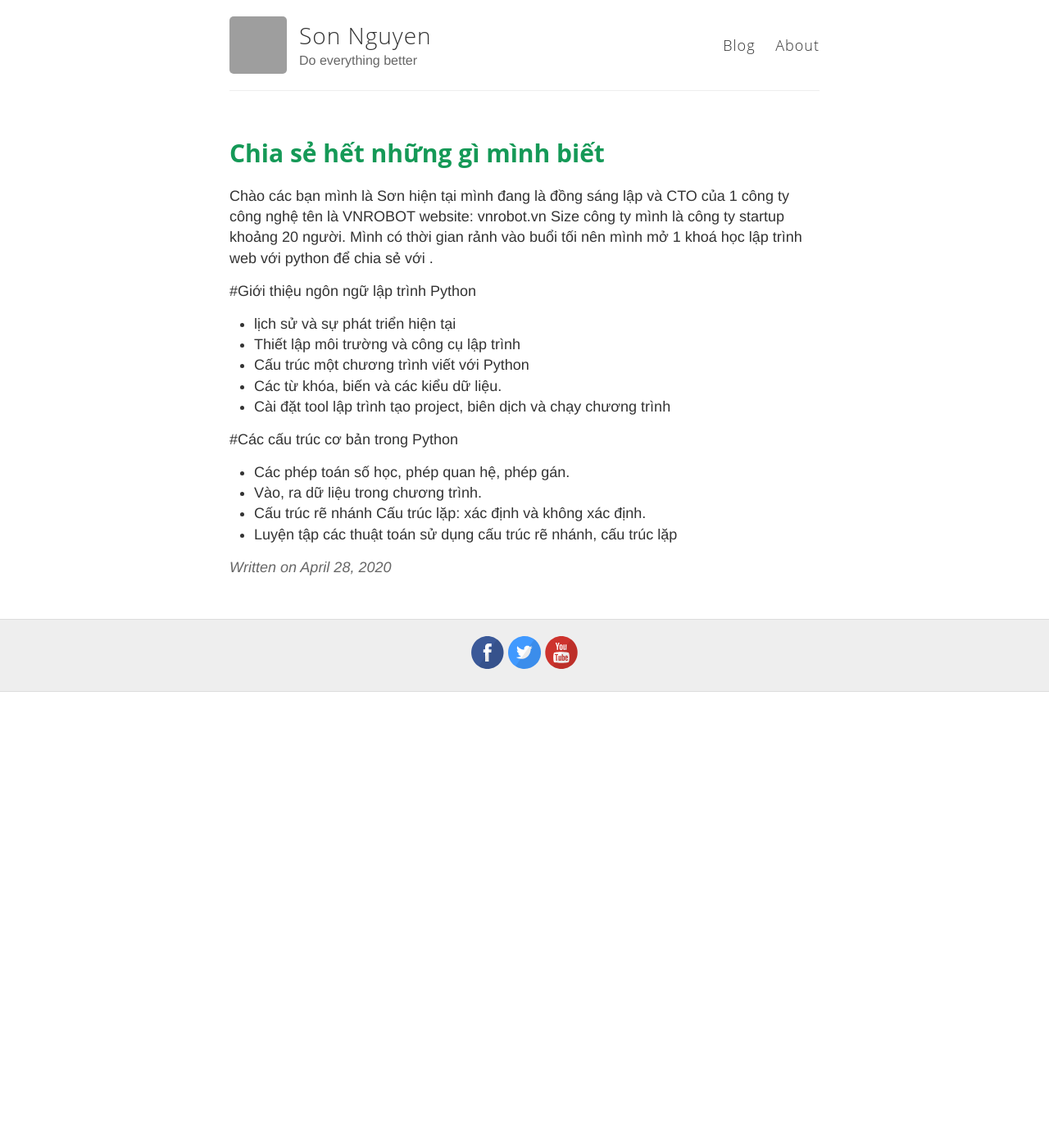
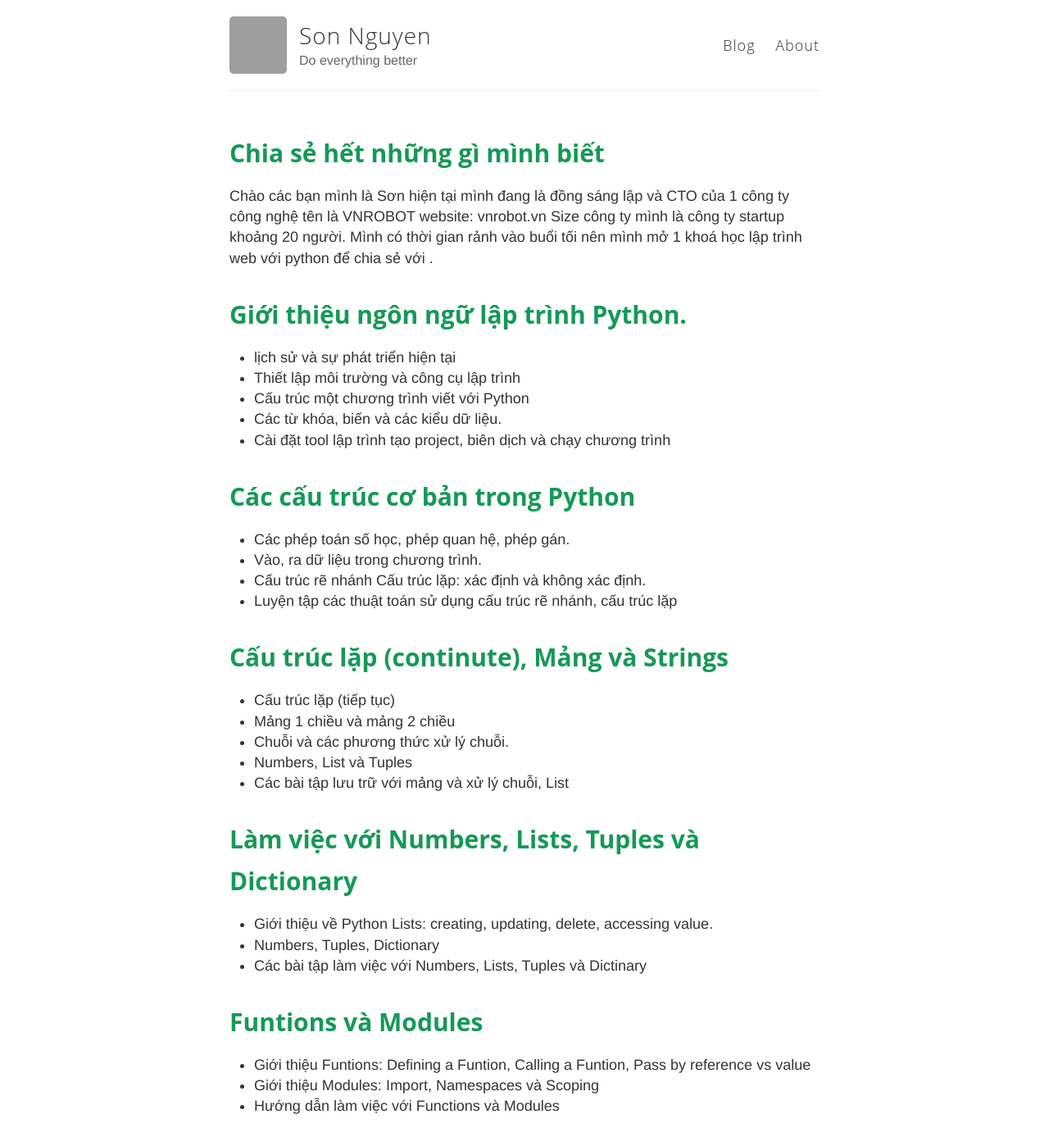
Before and after one commit to sonnhfit/sonnhfit.github.io, a Jekyll site: the page built from _posts/2020-4-28-day-het-khong-con-cai-gi.md, in a window 1280 px wide and 1400 px high. Shown: the whole window at 82% size. Built offline with Jekyll 4.4.1, drawn with Linux system fonts in a browser that asks for light colours; some of the changed text lies outside the part shown; grey boxes are pictures that could not be loaded.

Commit message:
Update 2020-4-28-day-het-khong-con-cai-gi.md

```diff
--- a/_posts/2020-4-28-day-het-khong-con-cai-gi.md
+++ b/_posts/2020-4-28-day-het-khong-con-cai-gi.md
@@ -8,7 +8,8 @@ Size công ty mình là công ty startup khoảng 20 người.
 Mình có thời gian rảnh vào buổi tối nên mình mở 1 khoá học lập trình web với python để chia sẻ với .
 
 
-#Giới thiệu ngôn ngữ lập trình Python
+
+# Giới thiệu ngôn ngữ lập trình Python.
 
 - lịch sử và sự phát triển hiện tại
 - Thiết lập môi trường và công cụ lập trình
@@ -16,9 +17,29 @@ Mình có thời gian rảnh vào buổi tối nên mình mở 1 khoá học l
 - Các từ khóa, biến và các kiểu dữ liệu.
 - Cài đặt tool lập trình tạo project, biên dịch và chạy chương trình
 
-#Các cấu trúc cơ bản trong Python
+# Các cấu trúc cơ bản trong Python
 
 - Các phép toán số học, phép quan hệ, phép gán.
 - Vào, ra dữ liệu trong chương trình.
 - Cấu trúc rẽ nhánh Cấu trúc lặp: xác định và không xác định.
 - Luyện tập các thuật toán sử dụng cấu trúc rẽ nhánh, cấu trúc lặp
+
+# Cấu trúc lặp (continute), Mảng và Strings
+
+- Cấu trúc lặp (tiếp tục)
+- Mảng 1 chiều và mảng 2 chiều
+- Chuỗi và các phương thức xử lý chuỗi.
+- Numbers, List và Tuples
+- Các bài tập lưu trữ với mảng và xử lý chuỗi, List
+
+# Làm việc với Numbers, Lists, Tuples và Dictionary
+- Giới thiệu về Python Lists: creating, updating, delete, accessing value.
+- Numbers, Tuples, Dictionary
+- Các bài tập làm việc với Numbers, Lists, Tuples và Dictinary
+
+# Funtions và Modules
+- Giới thiệu Funtions: Defining a Funtion, Calling a Funtion, Pass by reference vs value
+- Giới thiệu Modules: Import, Namespaces và Scoping
+- Hướng dẫn làm việc với Functions và Modules
+
+# Lập trình hướng đối tượng (Lớp (Class) và đối tượng (Object))
```
